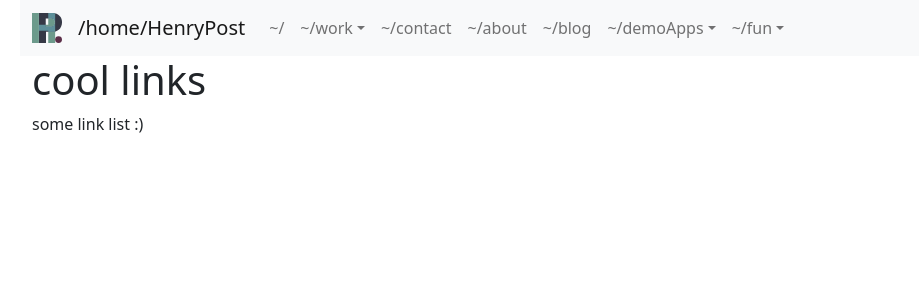
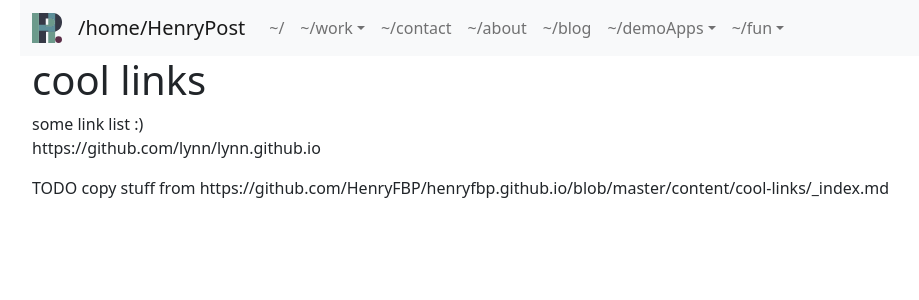
Before and after one commit to meltingscales/henrypost.net, a React (Create React App) app: page /fun/cool-links in a window 1280 px wide. Shown: the top 300 px of the page, without its empty margins (62-981 px from the left). Built offline with nearby package versions, Linux system fonts and the light colour scheme.

Commit message:
add todo for links

```diff
--- a/src/pages/fun/PageCoolLinks.tsx
+++ b/src/pages/fun/PageCoolLinks.tsx
@@ -6,6 +6,8 @@ const PageCoolLinks = () => {
         <h1>cool links</h1>
         <div>some link list :)
         </div>
+        <p>https://github.com/lynn/lynn.github.io</p>
+        <p>TODO copy stuff from https://github.com/HenryFBP/henryfbp.github.io/blob/master/content/cool-links/_index.md</p>
     </>;
 }
 
```
